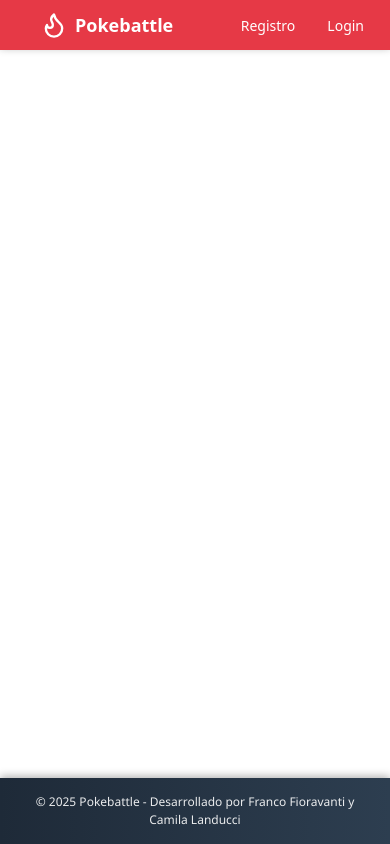
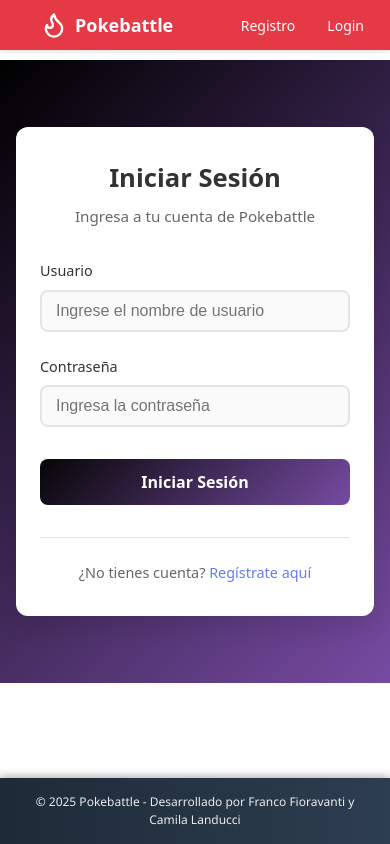
Before and after one commit to francofioravanti/seminario--php, a React (Vite) app in the folder mi-proyecto/: page /login in a window 390 px wide. Built offline with nearby package versions, Linux system fonts and the light colour scheme.

Commit message:
Agregue login

```diff
--- a/mi-proyecto/src/App.jsx
+++ b/mi-proyecto/src/App.jsx
@@ -5,6 +5,7 @@ import './App.css';
 import { Flame } from 'lucide-react';
 import { Routes, Route } from 'react-router-dom';
 import RegistroPage from './pages/registro/RegistroPage';
+import LoginPage from './pages/login/LoginPage';
 const token = localStorage.getItem('token');
 const username = localStorage.getItem('username');
 
@@ -33,6 +34,7 @@ function App() {
         />
 
         <Route path="/registro" element={<RegistroPage />} />
+        <Route path="/login" element={<LoginPage />} />
       </Routes>
       <FooterComponent />
     </div>
--- a/mi-proyecto/src/pages/login/LoginPage.css
+++ b/mi-proyecto/src/pages/login/LoginPage.css
@@ -0,0 +1,202 @@
+/* Contenedor principal del login */
+.login-container {
+  min-height: 80vh;
+  display: flex;
+  align-items: center;
+  justify-content: center;
+  padding: 2rem 1rem;
+  background: linear-gradient(135deg, #000000 0%, #764ba2 100%);
+}
+
+/* Tarjeta del formulario de login */
+.login-card {
+  background: white;
+  border-radius: 12px;
+  box-shadow: 0 10px 25px rgba(0, 0, 0, 0.1);
+  padding: 2.5rem;
+  width: 100%;
+  max-width: 400px;
+  animation: slideUp 0.3s ease-out;
+}
+
+@keyframes slideUp {
+  from {
+    opacity: 0;
+    transform: translateY(20px);
+  }
+  to {
+    opacity: 1;
+    transform: translateY(0);
+  }
+}
+
+/* Header del login */
+.login-header {
+  text-align: center;
+  margin-bottom: 2rem;
+}
+
+.login-header h2 {
+  color: #333;
+  margin: 0 0 0.5rem 0;
+  font-size: 1.8rem;
+  font-weight: 600;
+}
+
+.login-header p {
+  color: #666;
+  margin: 0;
+  font-size: 0.95rem;
+}
+
+/* Formulario */
+.login-form {
+  display: flex;
+  flex-direction: column;
+  gap: 1.5rem;
+}
+
+/* Grupos de campos */
+.form-group {
+  display: flex;
+  flex-direction: column;
+  gap: 0.5rem;
+}
+
+.form-group label {
+  color: #333;
+  font-weight: 500;
+  font-size: 0.9rem;
+}
+
+/* Inputs */
+.form-group input {
+  padding: 0.75rem 1rem;
+  border: 2px solid #e1e5e9;
+  border-radius: 8px;
+  font-size: 1rem;
+  transition: all 0.3s ease;
+  background-color: #fafafa;
+}
+
+.form-group input:focus {
+  outline: none;
+  border-color: #667eea;
+  background-color: white;
+  box-shadow: 0 0 0 3px rgba(102, 126, 234, 0.1);
+}
+
+.form-group input:disabled {
+  background-color: #f5f5f5;
+  cursor: not-allowed;
+  opacity: 0.7;
+}
+
+/* Input con error */
+.form-group input.error {
+  border-color: #e74c3c;
+  background-color: #fdf2f2;
+}
+
+.form-group input.error:focus {
+  border-color: #e74c3c;
+  box-shadow: 0 0 0 3px rgba(231, 76, 60, 0.1);
+}
+
+/* Mensaje de error */
+.error-message {
+  background-color: #fdf2f2;
+  color: #e74c3c;
+  padding: 0.75rem 1rem;
+  border-radius: 6px;
+  border-left: 4px solid #e74c3c;
+  font-size: 0.9rem;
+  margin: 0.5rem 0;
+}
+
+/* Botón de login */
+.login-button {
+  background: linear-gradient(135deg, #060607 0%, #764ba2 100%);
+  color: white;
+  border: none;
+  padding: 0.875rem 1.5rem;
+  border-radius: 8px;
+  font-size: 1rem;
+  font-weight: 600;
+  cursor: pointer;
+  transition: all 0.3s ease;
+  margin-top: 0.5rem;
+}
+
+.login-button:hover:not(:disabled) {
+  transform: translateY(-2px);
+  box-shadow: 0 5px 15px rgba(102, 126, 234, 0.4);
+}
+
+.login-button:active:not(:disabled) {
+  transform: translateY(0);
+}
+
+.login-button:disabled {
+  opacity: 0.7;
+  cursor: not-allowed;
+  transform: none;
+  box-shadow: none;
+}
+
+/* Footer del login */
+.login-footer {
+  text-align: center;
+  margin-top: 2rem;
+  padding-top: 1.5rem;
+  border-top: 1px solid #e1e5e9;
+}
+
+.login-footer p {
+  color: #666;
+  margin: 0;
+  font-size: 0.9rem;
+}
+
+.register-link {
+  color: #667eea;
+  text-decoration: none;
+  font-weight: 500;
+  transition: color 0.3s ease;
+}
+
+.register-link:hover {
+  color: #764ba2;
+  text-decoration: underline;
+}
+
+/* Responsive Design */
+@media (max-width: 480px) {
+  .login-container {
+    padding: 1rem 0.5rem;
+    min-height: 70vh;
+  }
+
+  .login-card {
+    padding: 2rem 1.5rem;
+    margin: 0 0.5rem;
+  }
+
+  .login-header h2 {
+    font-size: 1.6rem;
+  }
+
+  .form-group input {
+    padding: 0.625rem 0.875rem;
+  }
+
+  .login-button {
+    padding: 0.75rem 1.25rem;
+  }
+}
+
+@media (max-width: 320px) {
+  .login-card {
+    padding: 1.5rem 1rem;
+  }
+}
--- /dev/null
+++ b/mi-proyecto/src/pages/login/LoginPage.jsx
@@ -0,0 +1,160 @@
+import React, { useState } from 'react';
+import { useNavigate } from 'react-router-dom';
+import './LoginPage.css';
+
+const LoginPage = () => {
+  // Estados para manejar los datos del formulario
+  const [formData, setFormData] = useState({
+    username: '',
+    password: ''
+  });
+
+  // Estados de errores y carga
+  const [error, setError] = useState('');
+  const [isLoading, setIsLoading] = useState(false);
+
+  // Hook para navegación
+  const navigate = useNavigate();
+
+  // Función para manejar cambios en los inputs
+  const handleInputChange = (e) => {
+    const { name, value } = e.target;
+    setFormData(prev => ({
+      ...prev,
+      [name]: value
+    }));
+    // Limpiar error cuando el usuario empiece a escribir
+    if (error) setError('');
+  };
+
+  // Función para validar el formulario
+  const validateForm = () => {
+    if (!formData.username.trim()) {
+      setError('El nombre de usuario es requerido');
+      return false;
+    }
+    if (!formData.password.trim()) {
+      setError('La contraseña es requerida');
+      return false;
+    }
+    return true;
+  };
+
+  // Función para manejar el envío del formulario
+  const handleSubmit = async (e) => {
+    e.preventDefault();
+
+    // Validar formulario
+    if (!validateForm()) return;
+
+    setIsLoading(true);
+    setError('');
+
+    try {
+      // Realizar petición al backend
+      const response = await fetch('http://localhost/seminario--php-1/src/public/index.php/usuario/login', {
+        method: 'POST',
+        headers: {
+          'Content-Type': 'application/json',
+        },
+        body: JSON.stringify({
+          username: formData.username,
+          password: formData.password
+        })
+      });
+
+      const data = await response.json();
+
+      if (response.ok) {
+        // Login exitoso
+        localStorage.setItem('token', data.token);
+        localStorage.setItem('username', data.username);
+
+        // Recargar la página para actualizar el header
+        window.location.reload();
+
+        // Navegar a la página principal
+        navigate('/');
+      } else {
+        // Error en el login
+        setError(data.message || 'Fallo el inicio de sesión');
+      }
+    } catch (err) {
+      console.error('Error en login:', err);
+      setError('Error de conexión. Por favor, intenta nuevamente.');
+    } finally {
+      setIsLoading(false);
+    }
+  };
+
+  return (
+    <div className="login-container">
+      <div className="login-card">
+        <div className="login-header">
+          <h2>Iniciar Sesión</h2>
+          <p>Ingresa a tu cuenta de Pokebattle</p>
+        </div>
+
+        <form onSubmit={handleSubmit} className="login-form">
+          {/* Campo Usuario */}
+          <div className="form-group">
+            <label htmlFor="username">Usuario</label>
+            <input
+              type="text"
+              id="username"
+              name="username"
+              value={formData.username}
+              onChange={handleInputChange}
+              placeholder="Ingrese el nombre de usuario"
+              disabled={isLoading}
+              className={error && !formData.username ? 'error' : ''}
+            />
+          </div>
+
+          {/* Campo Contraseña */}
+          <div className="form-group">
+            <label htmlFor="password">Contraseña</label>
+            <input
+              type="password"
+              id="password"
+              name="password"
+              value={formData.password}
+              onChange={handleInputChange}
+              placeholder="Ingresa la contraseña"
+              disabled={isLoading}
+              className={error && !formData.password ? 'error' : ''}
+            />
+          </div>
+
+          {/* Mostrar errores */}
+          {error && (
+            <div className="error-message">
+              {error}
+            </div>
+          )}
+
+          {/* Botón de envío */}
+          <button
+            type="submit"
+            className="login-button"
+            disabled={isLoading}
+          >
+            {isLoading ? 'Iniciando sesión...' : 'Iniciar Sesión'}
+          </button>
+        </form>
+
+        {/* Link para registro */}
+        <div className="login-footer">
+          <p>
+            ¿No tienes cuenta? {' '}
+            <a href="/registro" className="register-link">
+              Regístrate aquí
+            </a>
+          </p>
+        </div>
+      </div>
+    </div>
+  );
+};
+
+export default LoginPage;
--- a/mi-proyecto/src/pages/registro/RegistroPage.jsx
+++ b/mi-proyecto/src/pages/registro/RegistroPage.jsx
@@ -62,7 +62,12 @@ function RegistroPage() {
 
   return (
     <div className="registro-container">
+      <div className="registro-form">
+        <div className="registro-header">
           <h2>Registro de Usuario</h2>
+          <p>Crea tu cuenta de Pokebattle</p>
+        </div>
+
         <form onSubmit={handleSubmit}>
           <input
             type="text"
@@ -84,6 +89,7 @@ function RegistroPage() {
           />
           <button type="submit">Registrarse</button>
         </form>
+
         {errores.length > 0 && (
           <ul className="errores">
             {errores.map((err, i) => (
@@ -91,6 +97,16 @@ function RegistroPage() {
             ))}
           </ul>
         )}
+
+        <div className="registro-footer">
+          <p>
+            ¿Ya tienes cuenta? {' '}
+            <a href="/login" className="login-link">
+              Inicia sesión aquí
+            </a>
+          </p>
+        </div>
+      </div>
     </div>
   );
 }
```
Lines whose indentation alone changed are shown as unchanged.
